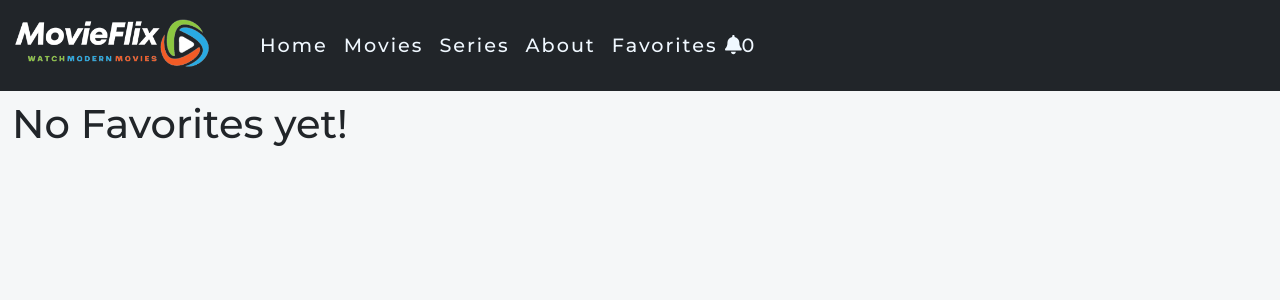
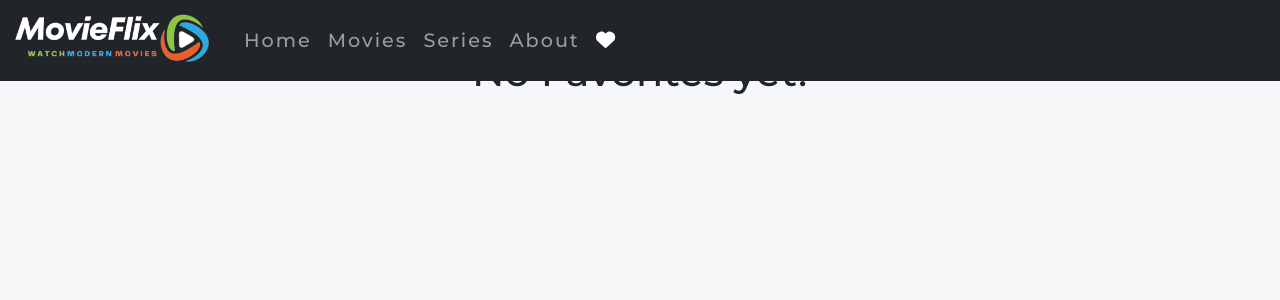
Before and after one commit to Markjonel02/STRIX, a React (Vite) app: page /favorites in a window 1280 px wide. Shown: the top 300 px of the page. Built offline with nearby package versions, Linux system fonts and the light colour scheme.

Commit message:
persistent loading & heading

```diff
--- a/index.css
+++ b/index.css
@@ -23,16 +23,13 @@
 body {
   font-family: 'Montserrat', sans-serif;
   background-color: #F5F7F8;
+
   /* Use 'YourCustomFont' as the font-family for the entire application */
 }
 
 
-
 .nav-bar, .nav-item{
-display: flex;
-justify-content: space-between;
 font-weight: 500;
-align-items: center;
 }
 
 .heading {
@@ -42,20 +39,14 @@ align-items: center;
 }
 
 
-.navbar a{
-  color: aliceblue;
-  text-decoration: none;
+.navbar  a{
  font-size: 1.2rem;
- text-align: center;
  letter-spacing: 2px;
- display: flex;
- justify-content: space-between;
+
 }
 .navbar a:hover{
 color:limegreen;
 border-bottom:2px solid #b3d4fc;
-
-
 }
 
 
--- a/src/App.tsx
+++ b/src/App.tsx
@@ -27,13 +27,13 @@ const App = () => {
   }, []);
 
   return (
-    <div className="container-fluid">
+    <div className="">
       <div className="heading">
         <Header />
       </div>
       <Suspense
         fallback={
-          <section className="dots-container mt-5">
+          <section className="dots-container">
             <div className="dot"></div>
             <div className="dot"></div>
             <div className="dot"></div>
@@ -43,8 +43,7 @@ const App = () => {
         }
       >
         <div
-          className="main-container w-100 vh-100 mb-5"
-          style={{ marginTop: "100px" }}
+          className=" main-container w-100 vh-100 mb-5 mt-lg-5 "
           data-aos="fade-up"
           data-aos-duration="500"
         >
--- a/src/assets/components/Header.tsx
+++ b/src/assets/components/Header.tsx
@@ -9,8 +9,8 @@ const img = {
 };
 
 const predefinedStyles = {
-  backdropFilter: "blur(16px) saturate(180%)",
-  WebkitBackdropFilter: "blur(16px) saturate(180%);",
+  backdropFilter: "blur(3px) saturate(199%)",
+  WebkitBackdropFilter: "blur(16px) saturate(180%)",
   backgroundColor: "rgba(17, 25, 40, 0.61)",
   border: "1px solid rgba(255, 255, 255, 0.125)",
 };
@@ -34,7 +34,6 @@ const Header = () => {
   const isScrolling = scrollPosition > 100;
 
   return (
-    <>
     <nav
       className={`navbar navbar-expand-lg navbar-dark fixed-top ${
         isScrolling ? "" : "bg-dark"
@@ -42,9 +41,8 @@ const Header = () => {
       style={isScrolling ? predefinedStyles : {}}
     >
       <div className="container-fluid">
-          <a className="navbar-brand" href="/">
         <img src={Img} alt={img.altname} style={{ width: img.size }} />
-          </a>
+
         <button
           className="navbar-toggler"
           type="button"
@@ -56,12 +54,12 @@ const Header = () => {
         >
           <span className="navbar-toggler-icon"></span>
         </button>
+
         <div className="collapse navbar-collapse ms-4" id="navbarNav">
           <Navbar />
         </div>
       </div>
     </nav>
-    </>
   );
 };
 
--- a/src/assets/components/Maincontainer.tsx
+++ b/src/assets/components/Maincontainer.tsx
@@ -3,7 +3,7 @@ interface Props {
   children: ReactNode;
 }
 const Maincontainer = ({ children }: Props) => {
-  return <div>{children}</div>;
+  return <>{children}</>;
 };
 
 export default Maincontainer;
--- a/src/assets/components/Navbar.tsx
+++ b/src/assets/components/Navbar.tsx
@@ -1,53 +1,59 @@
-import { Outlet, Link } from "react-router-dom";
+import React from "react";
+import { Outlet, NavLink } from "react-router-dom";
 import { FontAwesomeIcon } from "@fortawesome/react-fontawesome";
-import { faBell } from "@fortawesome/free-solid-svg-icons";
 import { useFavorites } from "../Context/FavoriteContext";
-const Navbar = () => {
+import { faHeart } from "@fortawesome/free-solid-svg-icons";
+
+const Navbar: React.FC = () => {
   const { favorites } = useFavorites();
-  const i = <FontAwesomeIcon icon={faBell} />;
+  const heartIcon = <FontAwesomeIcon icon={faHeart} />;
+
   return (
-    <>
-      <ul className="navbar-nav ml-auto text-center">
-        <li className="nav-item  text-center">
-          <Link className="nav-link text-center " to="/">
-            Home
-          </Link>
-        </li>
-        <li className="nav-item ">
-          <Link className="nav-link" to="/movies">
-            Movies
-          </Link>
-        </li>
-        <li className="nav-item ">
-          <Link className="nav-link" to="/series">
-            Series
-          </Link>
-        </li>
-        <li className="nav-item  ">
-          <Link className="nav-link" to="/about">
-            About
-          </Link>
-        </li>
-
-        <li className="nav-item  ">
-          <Link className="nav-link" to="/favorites">
-            <span> Favorites {i}</span>
-            {favorites.length == null ? (
-              "d-none"
-            ) : (
-              <span>{favorites.length}</span>
-            )}
-          </Link>
-        </li>
-        <li className="nav-item  d-none">
-          <Link className="nav-link d-none d-lg-block" to="/nopage">
-            NoPage
-          </Link>
-        </li>
-      </ul>
+    <ul className="navbar-nav">
+      <NavItem to="/" text="Home" />
+      <NavItem to="/movies" text="Movies" />
+      <NavItem to="/series" text="Series" />
+      <NavItem to="/about" text="About" />
+      <NavItemWithIcon
+        to="/favorites"
+        icon={heartIcon}
+        count={favorites.length}
+      />
       <Outlet />
-    </>
+    </ul>
   );
 };
 
+interface NavItemProps {
+  to: string;
+  text: string;
+}
+
+const NavItem: React.FC<NavItemProps> = ({ to, text }) => (
+  <li className="nav-item">
+    <NavLink className="nav-link" to={to}>
+      {text}
+    </NavLink>
+  </li>
+);
+
+interface NavItemWithIconProps {
+  to: string;
+  icon: React.ReactNode;
+  count: number;
+}
+
+const NavItemWithIcon: React.FC<NavItemWithIconProps> = ({
+  to,
+  icon,
+  count,
+}) => (
+  <li className="nav-item">
+    <NavLink className="nav-link nav-item" to={to}>
+      <span>{icon}</span>
+      {count !== 0 && <span>{count}</span>}
+    </NavLink>
+  </li>
+);
+
 export default Navbar;
--- a/src/assets/pages/About.tsx
+++ b/src/assets/pages/About.tsx
@@ -1,6 +1,6 @@
 const About = () => {
   return (
-    <div>
+    <div className="mt-5 ">
       <h1 className=" fs-1  fw-bolder text-center bg-red">About </h1>
     </div>
   );
--- a/src/assets/pages/Favorites.tsx
+++ b/src/assets/pages/Favorites.tsx
@@ -5,6 +5,7 @@ import { FontAwesomeIcon } from "@fortawesome/react-fontawesome";
 import "@fortawesome/fontawesome-svg-core/styles.css";
 import { faTrash } from "@fortawesome/free-solid-svg-icons";
 import { faPlay } from "@fortawesome/free-solid-svg-icons/faPlay";
+
 const FavoritesPage: React.FC = () => {
   const { favorites } = useFavorites();
 
@@ -25,9 +26,9 @@ const FavoritesPage: React.FC = () => {
   const p = <FontAwesomeIcon icon={faPlay} />;
 
   return (
-    <>
+    <div className=" d-flex justify-content-center  align-items-center">
       {favorites.length === 0 ? (
-        <h1>No Favorites yet!</h1>
+        <h1 className="text-center">No Favorites yet!</h1>
       ) : (
         <Swiper
           className="mySwiper container-fluid"
@@ -66,7 +67,7 @@ const FavoritesPage: React.FC = () => {
           ))}
         </Swiper>
       )}
-    </>
+    </div>
   );
 };
 
--- a/src/assets/pages/Home.tsx
+++ b/src/assets/pages/Home.tsx
@@ -1,4 +1,3 @@
-import { Carousel } from "react-bootstrap";
 import Avenger from "../img/Moviesimg/avengers-endgame.jpg";
 import spiderman from "../img/Moviesimg/hd_spiderman_no_way_home.jpg";
 import marvel from "../img/Moviesimg/Marvel.jpg";
@@ -6,24 +5,25 @@ import { LazyLoadImage } from "react-lazy-load-image-component";
 import "react-lazy-load-image-component/src/effects/blur.css";
 import "swiper/swiper-bundle.css";
 import { Swiper, SwiperSlide } from "swiper/react";
+import { Pagination, Autoplay, EffectFade } from "swiper/modules";
+import "swiper/css/pagination";
+import "swiper/css";
+import "swiper/css/effect-fade";
 
 const Home = () => {
-  /*  const breakpoints = {
-    577: {
-      slidesPerView: 1.75,
-      spaceBetween: 10,
-    },
-    877: {
-      slidesPerView: 2,
-    },
-    1024: {
-      slidesPerView: 4.75,
-    },
-  }; */
   return (
     <>
-      <Carousel id="carouselExampleDark" variant="dark" className=" rounded-3">
-        <Carousel.Item interval={3000}>
+      <Swiper
+        pagination={{ dynamicBullets: true, clickable: true }}
+        autoplay={{
+          delay: 5000,
+          disableOnInteraction: false,
+        }}
+        effect={"fade"}
+        loop={true}
+        modules={[Autoplay, EffectFade, Pagination]}
+      >
+        <SwiperSlide>
           <LazyLoadImage
             src={marvel}
             alt="Doctor Strange Multiverse of Madness"
@@ -32,19 +32,8 @@ const Home = () => {
             height="auto"
             loading="lazy"
           />
-
-          <Carousel.Caption>
-            <h5 className="text-light fw-medium fs-2">
-              Doctor Strange Multiverse of Madness
-            </h5>
-            <p className="text-light">
-              Doctor Strange in the Multiverse of Madness is a 2022 American
-              superhero film based on Marvel Comics featuring the character
-              Doctor Strange.
-            </p>
-          </Carousel.Caption>
-        </Carousel.Item>
-        <Carousel.Item interval={2000}>
+        </SwiperSlide>
+        <SwiperSlide>
           <LazyLoadImage
             src={Avenger}
             alt="Avengers End Game"
@@ -53,16 +42,8 @@ const Home = () => {
             height="auto"
             loading="lazy"
           />
-
-          <Carousel.Caption>
-            <h5 className="text-light fw-medium fs-2">Avengers End Game</h5>
-            <p className="text-light">
-              Endgame is a 2019 American superhero film based on the Marvel
-              Comics superhero team the Avengers.
-            </p>
-          </Carousel.Caption>
-        </Carousel.Item>
-        <Carousel.Item interval={2000}>
+        </SwiperSlide>
+        <SwiperSlide>
           <LazyLoadImage
             src={spiderman}
             alt="Spiderman No Way Home"
@@ -71,15 +52,8 @@ const Home = () => {
             height="auto"
             loading="lazy"
           />
-
-          <Carousel.Caption>
-            <h5 className="text-light fw-medium fs-2">Spiderman No Way Home</h5>
-            <p className="text-light">
-              Some representative placeholder content for the third slide.
-            </p>
-          </Carousel.Caption>
-        </Carousel.Item>
-      </Carousel>
+        </SwiperSlide>
+      </Swiper>
 
       <Swiper>
         <SwiperSlide>
--- a/src/assets/pages/Movies.tsx
+++ b/src/assets/pages/Movies.tsx
@@ -8,6 +8,7 @@ import "react-lazy-load-image-component/src/effects/blur.css";
 import "swiper/swiper-bundle.css";
 
 // Define the type for each video item
+
 export interface VideoItem {
   id: number;
   imageUrl: string;
@@ -20,17 +21,18 @@ const Movies: React.FC = () => {
   // Sample video items
 
   const { addToFavorites, removeFromFavorites } = useFavorites();
+
   const items: VideoItem[] = [
     {
       id: 1,
-      imageUrl: "https://placekitten.com/300/200", // Replace with your image URL
+      imageUrl: "https://placekitten.com/300/200",
       title: "Item 1",
       content: "Lorem ipsum dolor sit amet, consectetur adipiscing elit.",
       genre: "comedy",
     },
     {
       id: 2,
-      imageUrl: "https://placekitten.com/400/300", // Replace with your image URL
+      imageUrl: "https://placekitten.com/400/300",
       title: "Item 2",
       genre: "Rom-com",
       content:
@@ -115,7 +117,6 @@ const Movies: React.FC = () => {
   };
 
   // Define the responsive columns for the Masonry layout
-
   const breakpointColumnsObj = {
     default: 4,
     1100: 2,
@@ -124,18 +125,12 @@ const Movies: React.FC = () => {
   };
 
   return (
-    <Container
-      fluid
-      data-aos="fade-right "
-      data-aos-duration="700"
-      className=" overflow-y-auto "
-    >
-      <h1 className="text-center fw-medium p-3">Video Gallery</h1>
+    <Container fluid data-aos="fade-right " data-aos-duration="700">
       <Swiper>
         <SwiperSlide>
           <Masonry
             breakpointCols={breakpointColumnsObj}
-            className="my-masonry-grid mt-2"
+            className="my-masonry-grid mt-5"
             columnClassName="my-masonry-grid_column"
           >
             {/* Map through video items and render each as a Card */}
```
Also changed, not shown: src/assets/Context/FavoriteContextnav.tsx (deleted, +0 -34 lines). Lines whose indentation alone changed are shown as unchanged.
